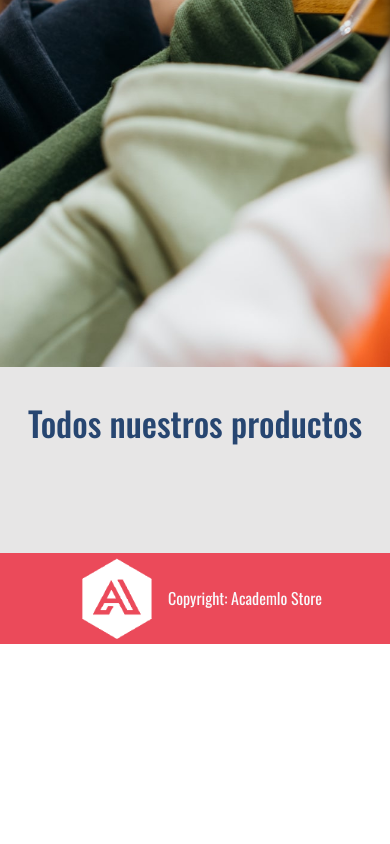
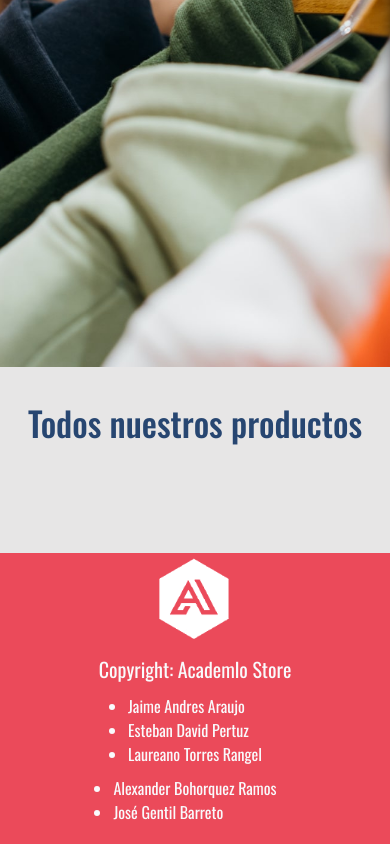
Before and after one commit to Compucalima/g27, a plain HTML site: page index.html in a window 390 px wide. Shown: the part 483-1327 px from the top of the page. Before the commit the page ends 1127 px from the top, so only its background shows below. Drawn offline with nearby package versions, Linux system fonts and the light colour scheme; no server answers.

Commit message:
Nombres Super Grupo G27

```diff
--- a/assets/styles/style.css
+++ b/assets/styles/style.css
@@ -444,15 +444,20 @@ hr {
 
 .footer__div {
     display: flex;
+    justify-content: center;
+    align-items: center;
+    gap: 50px;
     background-color: var(--red);
     justify-content: center;
     align-items: center;
+    color: var(--white);
 }
 .footer__logo {
     width: 100px;
 }
 .footer__p {
     color: var(--white);
+    font-size: 20px;
 }
 
 /*? Aquí inicia la parte responsive 1023px  */
@@ -635,9 +640,17 @@ hr {
     .modal__price {
         font-size: 35px;
     }
+    .footer__div {
+        display: flex;
+        flex-direction: column;
+        gap: 10px;
+        padding-bottom: 20px;
+    }
+
 }
 /*? Aquí inicia la parte responsive 479px  */
 @media (max-width:479px){
+
     .promotion__element {
         display: flex;
         flex-direction: column;
@@ -678,6 +691,7 @@ hr {
         margin-right: 50px;
     }
 
+
 }
 @-webkit-keyframes pulse{
 	0%{-webkit-box-shadow:0 0 0 0 var(--blue)}/*COLOR DE LA PULSACION*/
--- a/index.html
+++ b/index.html
@@ -64,6 +64,15 @@
         <div class="footer__div">
             <img src="./assets/img/logo blanco.png" alt="Academlo logo" class="footer__logo">
             <p class="footer__p">Copyright: Academlo Store</p>
+            <ul>
+                <li>Jaime Andres Araujo</li>
+                <li>Esteban David Pertuz</li>
+                <li>Laureano Torres Rangel</li>
+            </ul>
+            <ul>
+                <li>Alexander Bohorquez Ramos</li>
+                <li>José Gentil Barreto</li>
+            </ul>
         </div>
     </footer>
     <!-- Scripts -->
```
